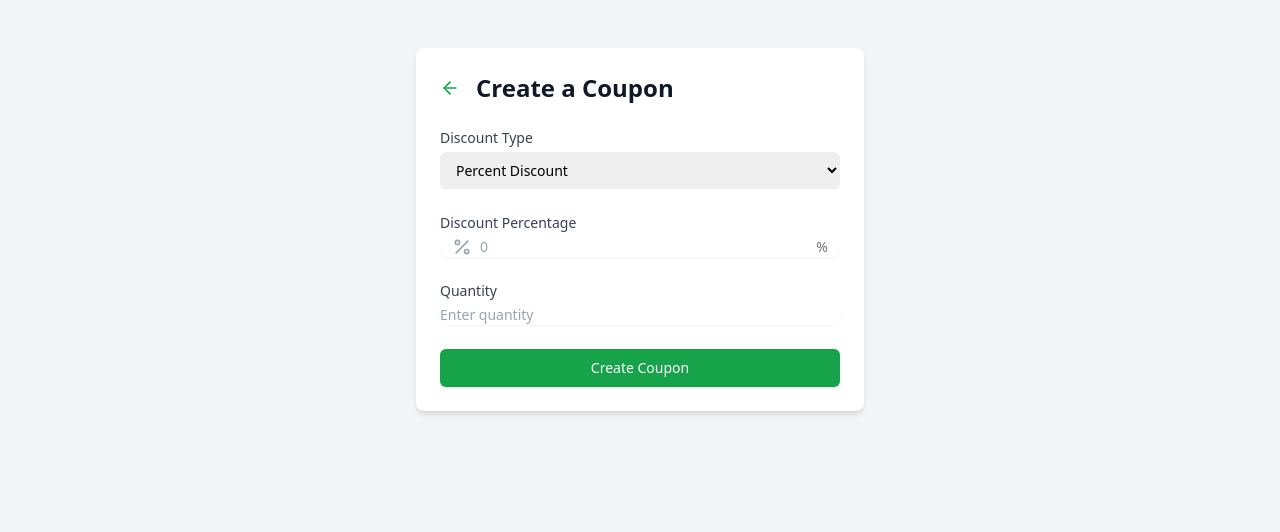
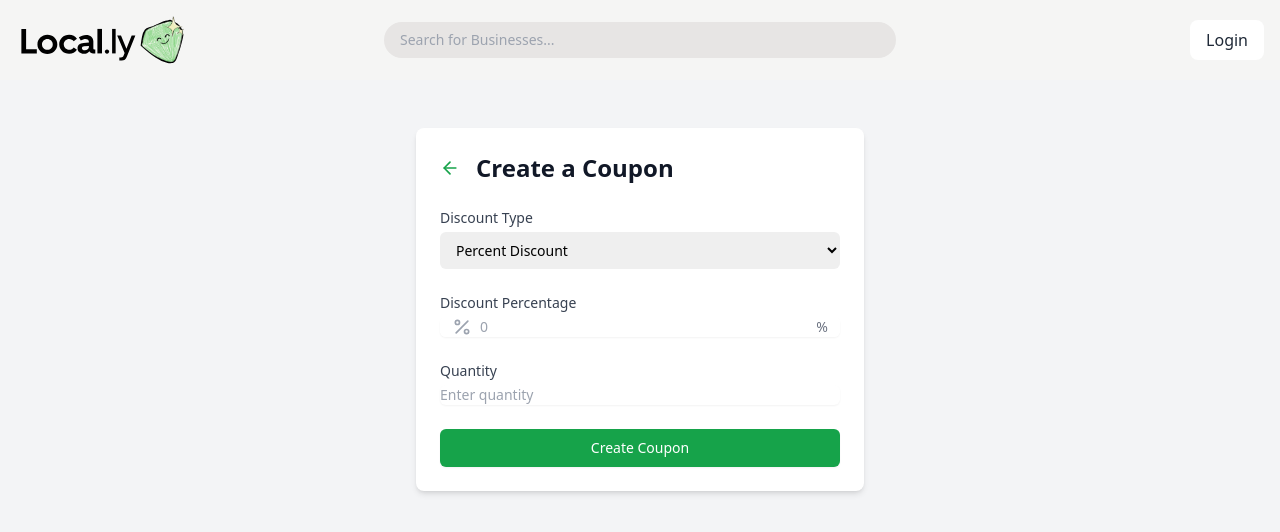
Before and after one commit to alaneng-neu/hackharvard2024, a React (Vite) app in the folder src/frontend/: page /business/1/promo/create in a window 1280 px wide. Shown: the top 532 px of the page. Built offline with nearby package versions, Linux system fonts and the light colour scheme; no server answers; a web font is replaced by a local one.

Commit message:
added navbar to createcoupon

```diff
--- a/src/frontend/src/pages/CreateCoupon.tsx
+++ b/src/frontend/src/pages/CreateCoupon.tsx
@@ -1,5 +1,6 @@
 import { useState } from "react";
 import { ArrowLeft, Percent, Tag } from "lucide-react";
+import Navbar from "../components/Navbar";
 
 enum PromotionType {
   PERCENT_DISCOUNT = "PERCENT_DISCOUNT",
@@ -71,6 +72,8 @@ export default function CreateCouponPage({
   };
 
   return (
+    <div>
+      <Navbar></Navbar>
       <div className="min-h-screen bg-gray-100 py-12 px-4 sm:px-6 lg:px-8">
         <div className="max-w-md mx-auto bg-white shadow-md rounded-lg overflow-hidden">
           <div className="px-4 py-5 sm:p-6">
@@ -129,7 +132,10 @@ export default function CreateCouponPage({
                         aria-hidden="true"
                       />
                     ) : (
-                    <Tag className="h-5 w-5 text-gray-400" aria-hidden="true" />
+                      <Tag
+                        className="h-5 w-5 text-gray-400"
+                        aria-hidden="true"
+                      />
                     )}
                   </div>
                   <input
@@ -188,5 +194,6 @@ export default function CreateCouponPage({
           </div>
         </div>
       </div>
+    </div>
   );
 }
```
Lines whose indentation alone changed are shown as unchanged.
